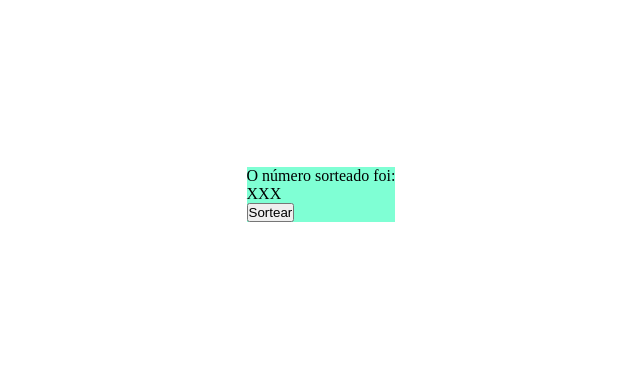
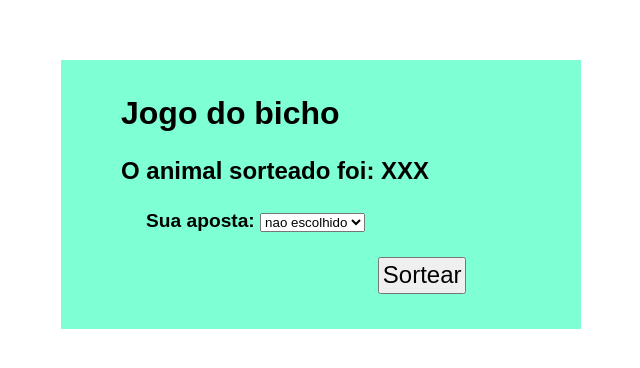
Before and after one commit to RunnanC-137/Jogo_Do_Bicho, a plain HTML site: page index.html in a window 1280 px wide. Shown: the part 206-574 px from the top of the page, without its empty margins (319-959 px from the left). Drawn offline with Linux system fonts and the light colour scheme.

Commit message:
vamos la

```diff
--- a/css/style.css
+++ b/css/style.css
@@ -2,6 +2,7 @@
 
     padding: 0;
     margin: 0;
+    font-family: Arial;
 }
 
 body {
@@ -16,4 +17,31 @@ body {
 main {
 
     background-color: aquamarine;
+    width: 500px;
+    padding: 10px;
 }
+
+.caixa-preta {
+
+    margin: 5% 10%;
+}
+
+label[for=aposta] {
+
+    font-weight: bolder;
+    font-size: 120%;
+    margin: 5% 15%;
+}
+
+.aposta {
+
+
+}
+
+.sorteio {
+
+    float: right;
+    margin-right: 21%;
+    padding: 0.5%;
+    font-size: 150%;
+}
--- a/index.html
+++ b/index.html
@@ -15,18 +15,28 @@
 
         <main class="caixa-mae">
 
-            <div>
+            <header>
 
-                <p>O número sorteado foi:</p>
-                <p>XXX</p>
+                <h1 class="caixa-preta">Jogo do bicho</h1>
 
-            </div>
+                <h2 class="caixa-preta">
+                    O animal sorteado foi: <strong class="numero-sorteado">XXX</strong>
+                </h2>
 
-            <div class="sortea">
-                <button>Sortear</button>
-            </div>
+                <label for="aposta">
+                    Sua aposta: <select name="" class="opcoes">
+                        <option value="nao escolhido">nao escolhido</option>
+                    </select>
+            </header>
+
+            <footer>
+
+                <button class="sorteio caixa-preta">Sortear</button>
+
+            </footer>
+
         </main>
-
+        <script src="scripts/script.js"></script>
     </body>
 
 </html>
--- /dev/null
+++ b/scripts/script.js
@@ -0,0 +1,20 @@
+const sorteio = document.querySelector(".sorteio");
+const numeroSorteado = document.querySelector(".numero-sorteado");
+const opcoesDeAnimais = document.querySelector(".opcoes")
+
+const animais = ["vaca", "jacare", "onça", "pavão", "cavalo"]
+
+for (let index in animais) {
+
+    opcoesDeAnimais.innerHTML += `<option value="${animais[index]}">${animais[index]}</option>`
+
+}
+
+sorteio.addEventListener( "click", element => {
+
+    let animal = animais[Math.floor((Math.random()) * 4)]
+    let aposta = document.querySelector(".opcoes").value
+    numeroSorteado.innerHTML = animal;
+
+    animal == aposta ? alert("Você ganhou") : alert("Você perdeu")
+});
```
